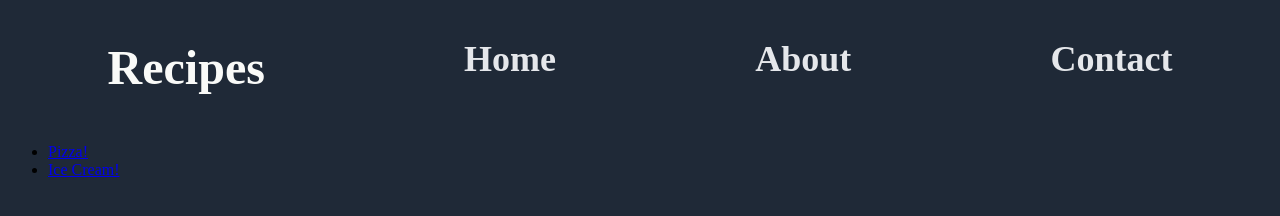
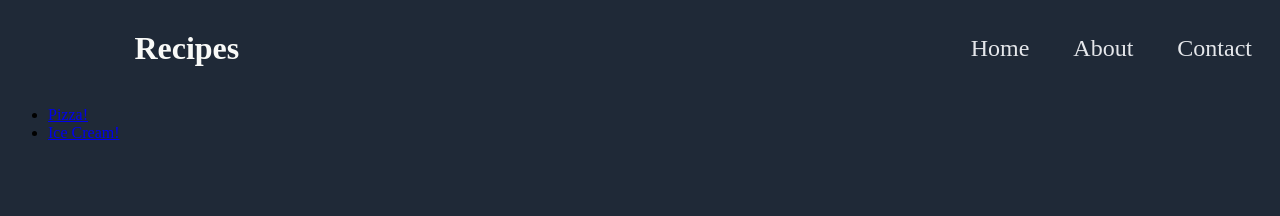
Before and after one commit to vcarter3/odin-recipes, a plain HTML site: page index.html in a window 1280 px wide. Drawn offline with Linux system fonts and the light colour scheme.

Commit message:
flex on the header

```diff
--- a/index.html
+++ b/index.html
@@ -12,10 +12,14 @@
 
 
     <div class="header">
-        <h1 class="header-logo">Recipes</h1>
-        <h2>Home</h2>
-        <h2>About</h2>
-        <h2>Contact</h2>
+        <div class="wrapper header__wrapper">
+        <h1 id="header-logo">Recipes</h1>
+        <nav class="header-right">
+            <a>Home</a>
+            <a>About</a>
+            <a>Contact</a>
+        </nav>
+    </div>
       </div>
 
     <ul>
--- a/styles.css
+++ b/styles.css
@@ -2,16 +2,23 @@ body {
     background-color: #1F2937;
   }
 
-.header-logo {
+#header-logo {
     color: #F9FAF8;
+
+    padding: 1px 10%;
 }
 
-.header {
-    display:flex;
-    justify-content: space-around;
-    align-items: flex-start;
+.header-right a {
+  color: #E5E7EB;
+    font-size: 24px;
+    padding: 1px 20px;
+    text-decoration: none;
+    text-align: center;
+  }
 
-    color: #E5E7EB;
-    text-align: center;
-    font-size: 24px;
-  }
+
+.header__wrapper{
+  display: flex;
+  justify-content: space-between;
+  align-items: center;
+}
```
